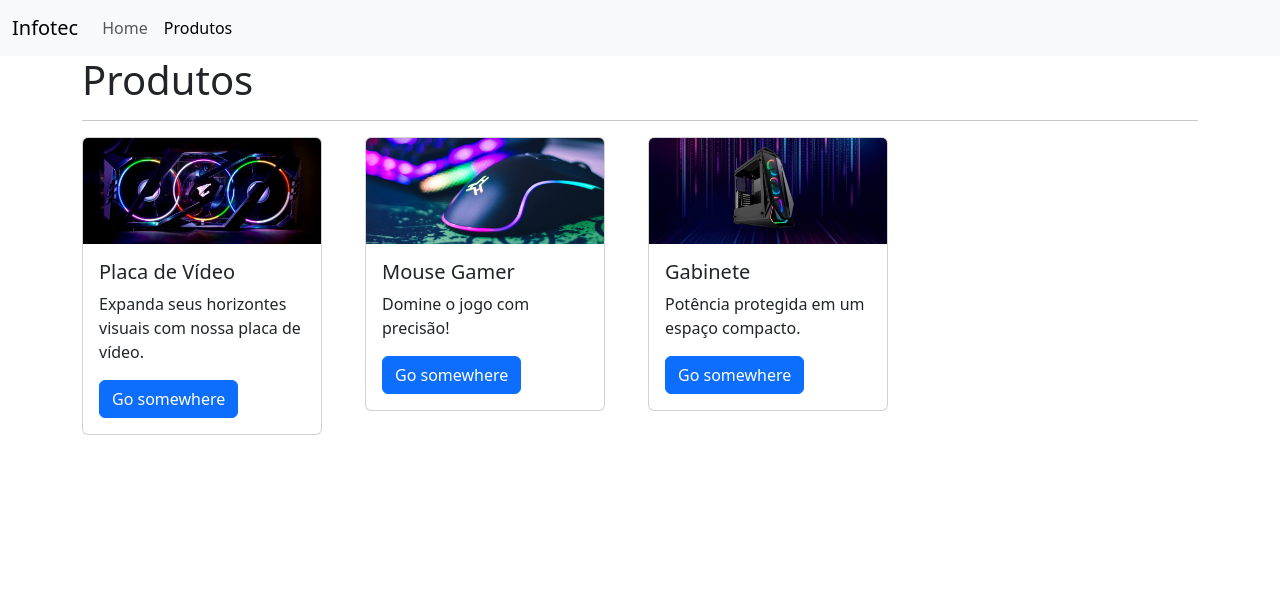
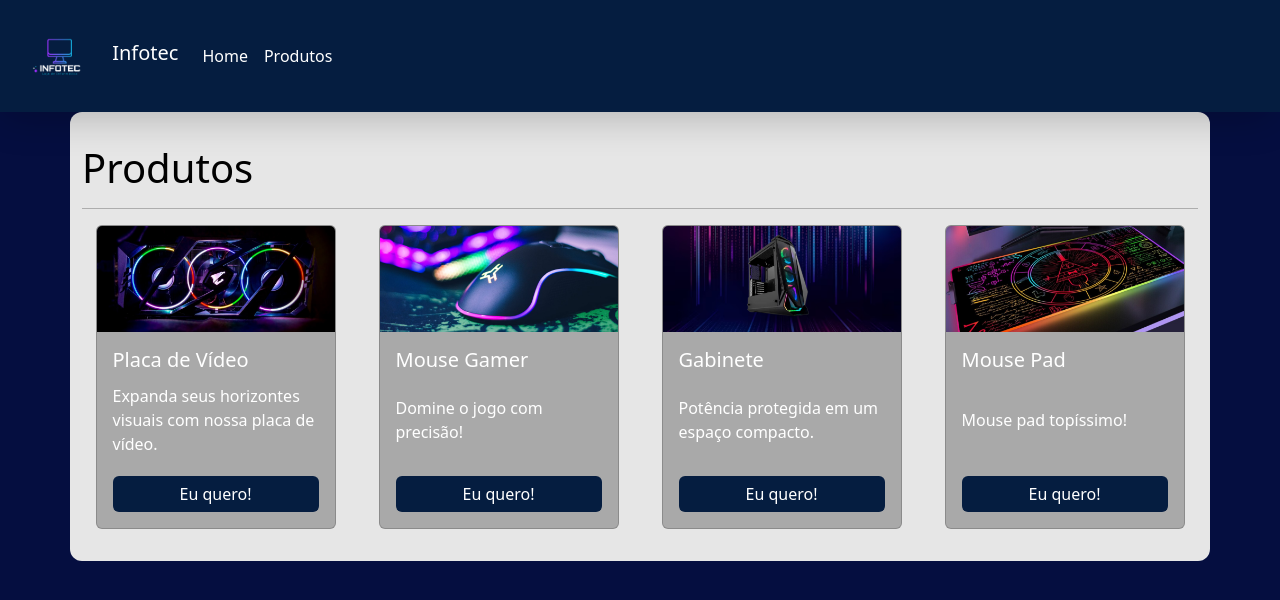
Before and after one commit to arthursantana-dev/web-ii, a plain HTML site: page projeto comercial/produtos.html in a window 1280 px wide. Shown: the top 600 px of the page. Drawn offline with Linux system fonts and the light colour scheme.

Commit message:
alterações de estilo

```diff
--- a/projeto comercial/css/style.css
+++ b/projeto comercial/css/style.css
@@ -1,10 +1,79 @@
-section.products-grid__wrapper {
-	display: grid;
-	grid-template-columns: repeat(auto-fill, minmax(250px, 1fr));
-	column-gap: 1rem;
-	row-gap: 1rem;
+@import url('https://fonts.googleapis.com/css2?family=Montserrat&display=swap');
+
+:root {
+	--main: gray;
+	--secondary: darkgray;
+	--bg: #051D40;
+	--text: white;
+}
+
+* {
+	color: var(--text) !important;
+}
+
+body {
+	background-color: #050e40;
+	height: 200vh;
+}
+article {
+	margin-block: 1rem;
+}
+
+nav.navbar {
+	background-color: var(--bg) !important;
+	position: sticky;
+	top: 0.1px;
+	z-index: 4;
+	-webkit-box-shadow: -4px 10px 39px -5px rgba(0,0,0,0.23);
+	-moz-box-shadow: -4px 10px 39px -5px rgba(0,0,0,0.23);
+	box-shadow: -4px 10px 39px -5px rgba(0,0,0,0.23);
+}
+
+button.navbar-toggler {
+	border: var(--text);
+	filter: invert(1);
+}
+
+img.nav__logo {
+	width: 6rem;
+	border-radius: 100%;
+}
+
+section.container > * {
+	color: black !important;
+}
+
+section.container {
+	background-color: rgb(230, 230, 230);
+	padding-block: 2rem;
+	border-radius: 0.75rem;
+}
+
+section.products-flex__wrapper {
+	display: flex;
+	flex-direction: row;
+	flex-wrap: wrap;
+	justify-content: space-around;
+	gap: 1rem;
 }
 
 div.card {
-	max-width: 15rem;
+	width: 15rem;
+	height: 19rem;
+	background-color: var(--secondary);
 }
+
+div.card__wrapper {
+	width: fit-content;
+}
+
+a.btn-primary {
+	background-color: #051D40;
+	border: none;
+}
+
+div.card-body {
+	display: flex;
+	flex-direction: column;
+	justify-content: space-between;
+}
--- a/projeto comercial/produtos.html
+++ b/projeto comercial/produtos.html
@@ -10,12 +10,17 @@
     />
     <script src="./bootstrap-5.3.0-alpha1-dist/bootstrap-5.3.0-alpha1-dist/js/bootstrap.js"></script>
 	<link rel="stylesheet" href="./css/style.css">
+	<link rel="shortcut icon" href="./img/Logo-Prog. webII/2.png" type="image/x-icon">
     <title>InfoTec</title>
 </head>
 <body>
 	<nav class="navbar navbar-expand-lg bg-body-tertiary">
 		<div class="container-fluid">
-		  <a class="navbar-brand" href="#">Infotec</a>
+
+			<div class="logo">
+				<img src="./img/Logo-Prog. webII/1.png" alt="" class="nav__logo">
+				<a class="navbar-brand" href="#">Infotec</a>
+			</div>
 		  <button
 			class="navbar-toggler"
 			type="button"
@@ -43,14 +48,14 @@
 	  <section class="container">
 		<h1>Produtos</h1>
 		<hr>
-		<section class="products-grid__wrapper">
+		<section class="products-flex__wrapper">
 			<div class="card__wrapper">
 				<div class="card">
 					<img src="./img/Prog.WebII/1.png" class="card-img-top" alt="...">
 					<div class="card-body">
 					  <h5 class="card-title">Placa de Vídeo</h5>
 					  <p class="card-text">Expanda seus horizontes visuais com nossa placa de vídeo.</p>
-					  <a href="#" class="btn btn-primary">Go somewhere</a>
+					  <a href="#" class="btn btn-primary">Eu quero!</a>
 					</div>
 				  </div>
 			</div>
@@ -60,7 +65,7 @@
 					<div class="card-body">
 					  <h5 class="card-title">Mouse Gamer</h5>
 					  <p class="card-text">Domine o jogo com precisão!</p>
-					  <a href="#" class="btn btn-primary">Go somewhere</a>
+					  <a href="#" class="btn btn-primary">Eu quero!</a>
 					</div>
 				  </div>
 			</div>
@@ -70,7 +75,17 @@
 					<div class="card-body">
 					  <h5 class="card-title">Gabinete</h5>
 					  <p class="card-text">Potência protegida em um espaço compacto.</p>
-					  <a href="#" class="btn btn-primary">Go somewhere</a>
+					  <a href="#" class="btn btn-primary">Eu quero!</a>
+					</div>
+				  </div>
+			</div>
+			<div class="card__wrapper">
+				<div class="card">
+					<img src="./img/Prog.WebII/5.png" class="card-img-top" alt="...">
+					<div class="card-body">
+					  <h5 class="card-title">Mouse Pad</h5>
+					  <p class="card-text">Mouse pad topíssimo!</p>
+					  <a href="#" class="btn btn-primary">Eu quero!</a>
 					</div>
 				  </div>
 			</div>
```
Also changed, not shown: projeto comercial/index.html (+13 -1 lines).
